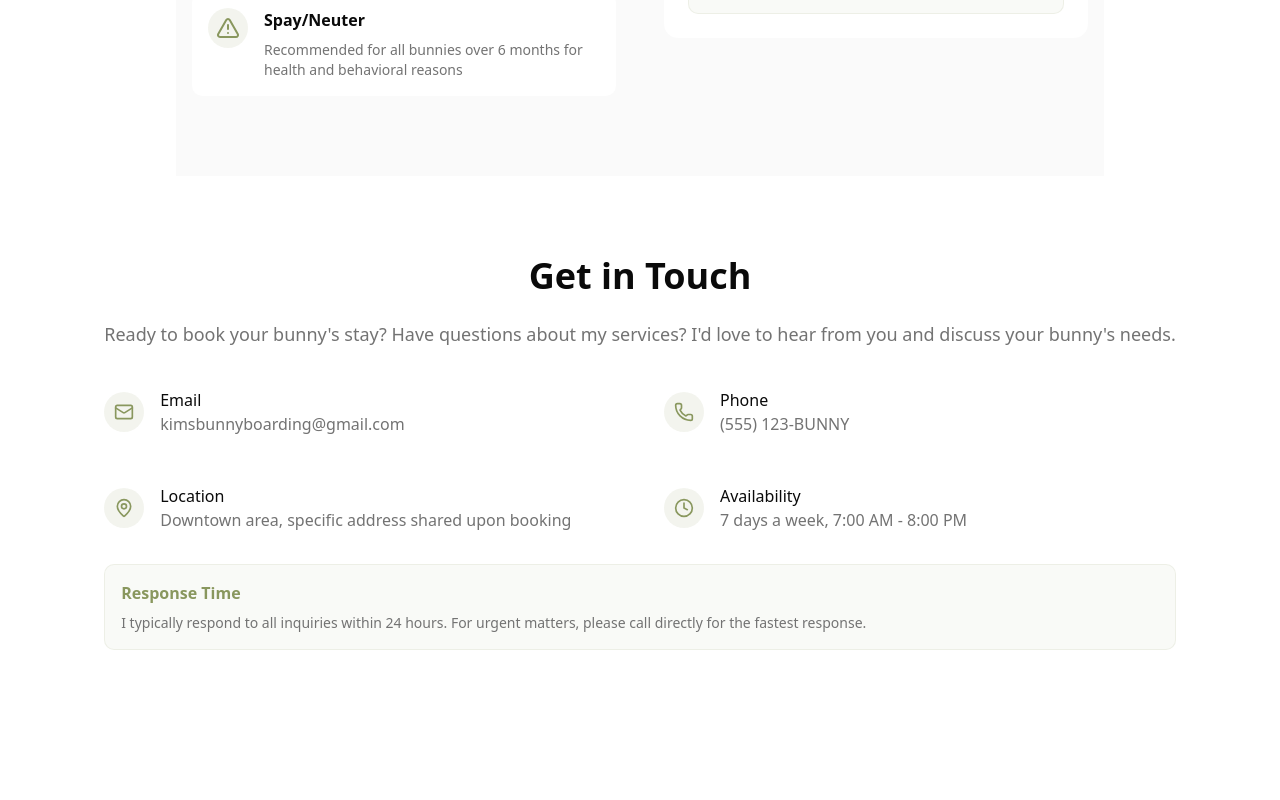
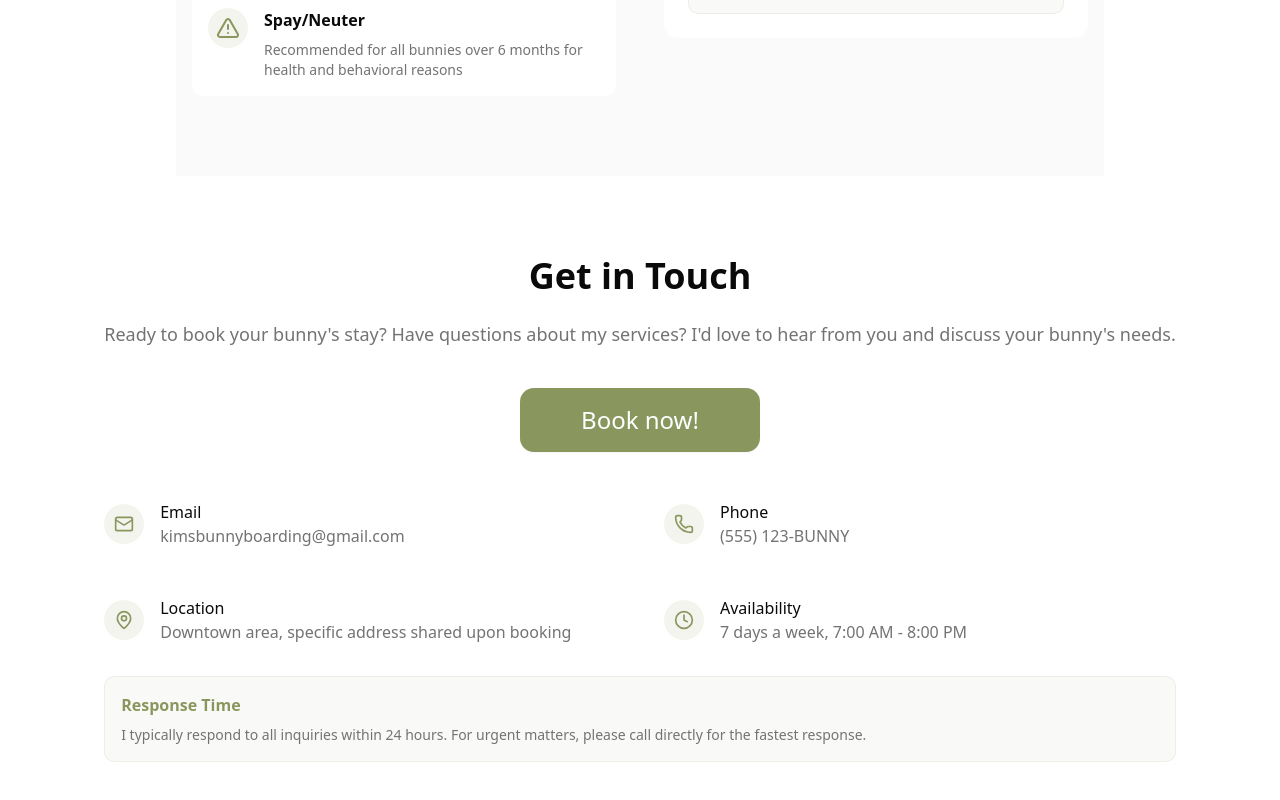
Before and after one commit to ChristopherPark3/bunnies, a Next.js app: page / in a window 1280 px wide. Shown: the part 3791-4591 px from the top of the page. Before the commit the page ends 4521 px from the top, so only its background shows below. Built offline with nearby package versions, Linux system fonts and the light colour scheme.

Commit message:
Prisma client

```diff
--- a/components/booking/Booking.tsx
+++ b/components/booking/Booking.tsx
@@ -10,7 +10,7 @@
  *
  */
 
-import { useState } from "react";
+import { useEffect, useState } from "react";
 import { Bunnies } from "./Bunnies";
 import { Schedule } from "./Schedule";
 import { Button } from "../ui/button";
@@ -19,8 +19,12 @@ import { Review } from "./Review";
 import { DateRange } from "react-day-picker";
 import { ContactInformation } from "./ContactInformation";
 import { AdditionalServices } from "./AdditionalServices";
+import { useRouter } from "next/navigation";
+import { test } from "@/utils/test";
 
 export const Booking = () => {
+  const router = useRouter();
+
   const [step, setStep] = useState(0);
   const [bunnies, setBunnies] = useState<Bunny[]>([]);
   const [dateRange, setDateRange] = useState<DateRange | undefined>(undefined);
@@ -34,11 +38,20 @@ export const Booking = () => {
     medication: false,
   });
 
+  useEffect(() => {
+    (async () => {
+      await test();
+    })();
+  });
+
   const handleNext = () => {
     setStep(step + 1);
   };
 
   const handleBack = () => {
+    if (step === 0) {
+      router.push("/");
+    }
     setStep(step - 1);
   };
 
@@ -86,7 +99,7 @@ export const Booking = () => {
       </div>
       {step < 4 ? (
         <div className="flex flex-row gap-4 border-t border-border pt-4 w-full justify-center mt-4">
-          <Button onClick={handleBack} disabled={step === 0} variant="outline">
+          <Button onClick={handleBack} variant="outline">
             Back
           </Button>
           <Button
--- a/components/general/contact.tsx
+++ b/components/general/contact.tsx
@@ -1,6 +1,11 @@
+"use client";
+
 import { Mail, Phone, MapPin, Clock } from "lucide-react";
+import { Button } from "../ui/button";
+import { useRouter } from "next/navigation";
 
 export const Contact = () => {
+  const router = useRouter();
   return (
     <section id="contact" className="py-20">
       <div className="container mx-auto px-4">
@@ -15,8 +20,18 @@ export const Contact = () => {
               bunny&apos;s needs.
             </p>
           </div>
+          <div className="flex justify-center">
+            <Button
+              className="bg-sage text-white hover:bg-sage/80 hover:cursor-pointer hover:text-white w-60 h-16 rounded-xl text-2xl"
+              onClick={() => {
+                router.push("/booking");
+              }}
+            >
+              Book now!
+            </Button>
+          </div>
 
-          <div className="grid lg:grid-cols-2 gap-12 w-full ">
+          <div className="grid lg:grid-cols-2 gap-12 w-full mt-12">
             <div className="flex items-center space-x-4">
               <div className="w-10 h-10 bg-sage/10 rounded-full flex items-center justify-center">
                 <Mail className="w-5 h-5 text-sage" />
--- a/package.json
+++ b/package.json
@@ -9,7 +9,7 @@
     "lint": "next lint"
   },
   "dependencies": {
-    "@prisma/client": "^6.13.0",
+    "@prisma/client": "^6.14.0",
     "@prisma/extension-accelerate": "^2.0.2",
     "@radix-ui/react-checkbox": "^1.3.2",
     "@radix-ui/react-dialog": "^1.1.14",
--- /dev/null
+++ b/utils/prisma.ts
@@ -0,0 +1,5 @@
+import { PrismaClient } from "@/lib/generated/prisma";
+
+const prisma = new PrismaClient();
+
+export default prisma;
--- /dev/null
+++ b/utils/test.ts
@@ -0,0 +1,10 @@
+"use server"
+
+import prisma from "./prisma"
+
+
+export const test = async () => {
+    const bunnies = await prisma.bunnies.findMany()
+
+    console.log(bunnies)
+}
```
Also changed, not shown: 1 other file (tests, documents, lock files or other folders).
